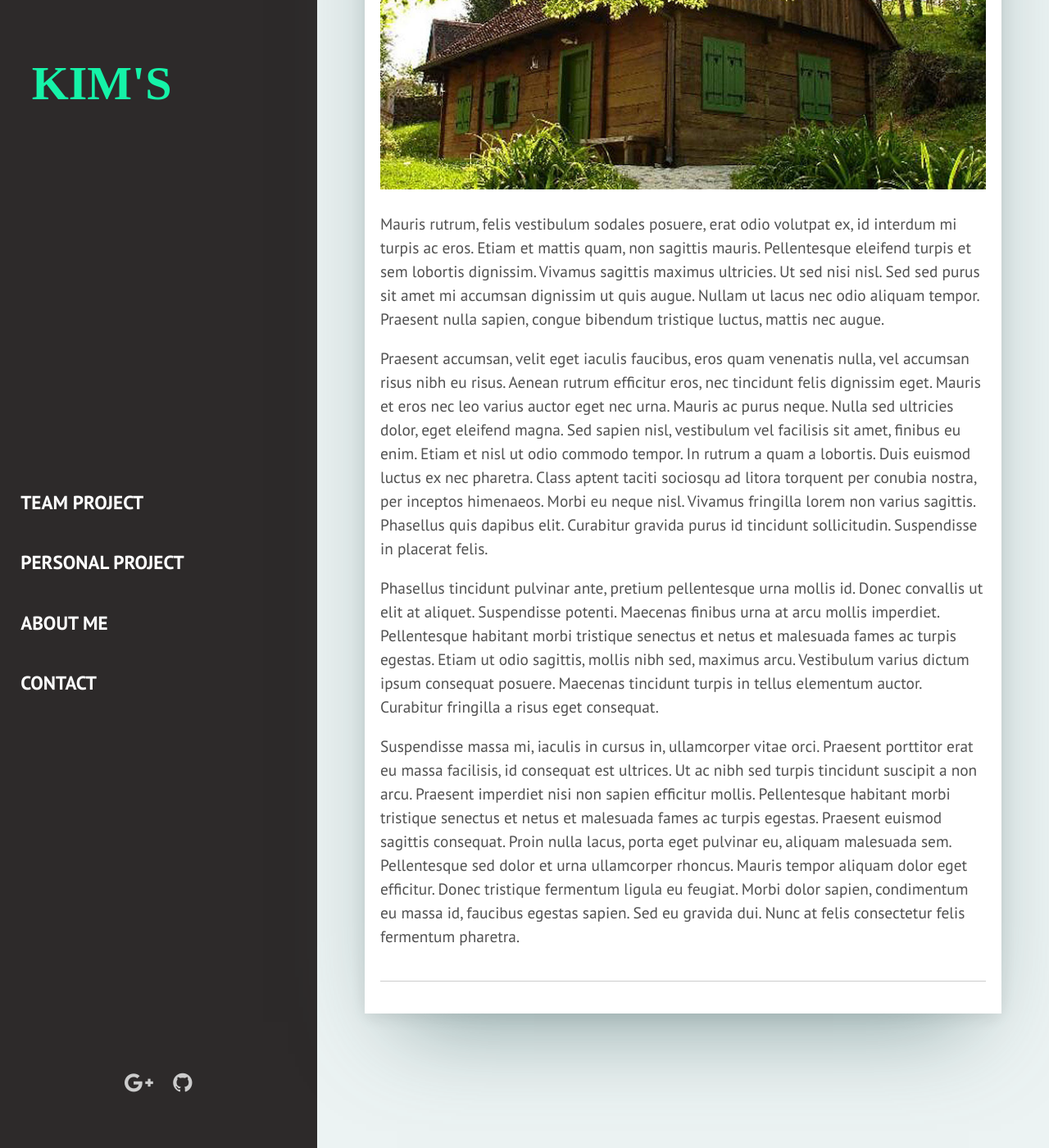
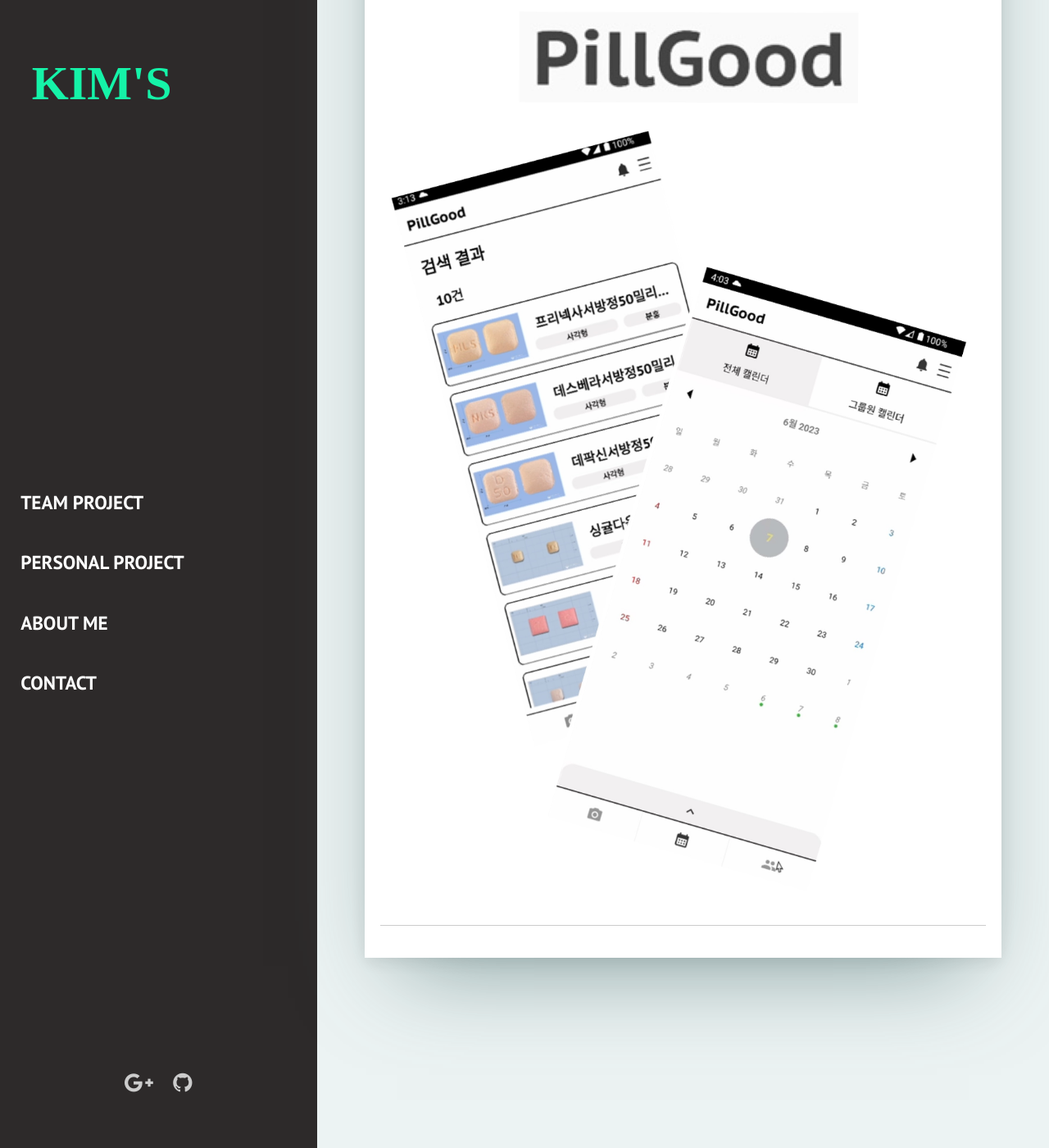
Before and after one commit to kimgusxo/kimgusxo.github.io, a Jekyll site: the page built from _posts/2017-03-29-the-white-house.markdown, in a window 1280 px wide and 1400 px high, scrolled down 307 px. Shown: the whole window at 82% size. Built offline with Jekyll 4.4.1, drawn with Linux system fonts in a browser that asks for light colours; some web fonts are replaced.

Commit message:
post correction

```diff
--- a/_posts/2017-03-29-the-white-house.markdown
+++ b/_posts/2017-03-29-the-white-house.markdown
@@ -1,15 +1,7 @@
 ---
 layout: post
 title:  "PillGood"
-img: wooden_house.jpg
+img: PillGood-thumbNail.jpg
 date:   2023-03-06 00:00:00 +0900
 description: OCR 기술을 활용한 처방전 기반 자동 복약관리 어플리케이션
 ---
-
-Mauris rutrum, felis vestibulum sodales posuere, erat odio volutpat ex, id interdum mi turpis ac eros. Etiam et mattis quam, non sagittis mauris. Pellentesque eleifend turpis et sem lobortis dignissim. Vivamus sagittis maximus ultricies. Ut sed nisi nisl. Sed sed purus sit amet mi accumsan dignissim ut quis augue. Nullam ut lacus nec odio aliquam tempor. Praesent nulla sapien, congue bibendum tristique luctus, mattis nec augue.
-
-Praesent accumsan, velit eget iaculis faucibus, eros quam venenatis nulla, vel accumsan risus nibh eu risus. Aenean rutrum efficitur eros, nec tincidunt felis dignissim eget. Mauris et eros nec leo varius auctor eget nec urna. Mauris ac purus neque. Nulla sed ultricies dolor, eget eleifend magna. Sed sapien nisl, vestibulum vel facilisis sit amet, finibus eu enim. Etiam et nisl ut odio commodo tempor. In rutrum a quam a lobortis. Duis euismod luctus ex nec pharetra. Class aptent taciti sociosqu ad litora torquent per conubia nostra, per inceptos himenaeos. Morbi eu neque nisl. Vivamus fringilla lorem non varius sagittis. Phasellus quis dapibus elit. Curabitur gravida purus id tincidunt sollicitudin. Suspendisse in placerat felis.
-
-Phasellus tincidunt pulvinar ante, pretium pellentesque urna mollis id. Donec convallis ut elit at aliquet. Suspendisse potenti. Maecenas finibus urna at arcu mollis imperdiet. Pellentesque habitant morbi tristique senectus et netus et malesuada fames ac turpis egestas. Etiam ut odio sagittis, mollis nibh sed, maximus arcu. Vestibulum varius dictum ipsum consequat posuere. Maecenas tincidunt turpis in tellus elementum auctor. Curabitur fringilla a risus eget consequat.
-
-Suspendisse massa mi, iaculis in cursus in, ullamcorper vitae orci. Praesent porttitor erat eu massa facilisis, id consequat est ultrices. Ut ac nibh sed turpis tincidunt suscipit a non arcu. Praesent imperdiet nisi non sapien efficitur mollis. Pellentesque habitant morbi tristique senectus et netus et malesuada fames ac turpis egestas. Praesent euismod sagittis consequat. Proin nulla lacus, porta eget pulvinar eu, aliquam malesuada sem. Pellentesque sed dolor et urna ullamcorper rhoncus. Mauris tempor aliquam dolor eget efficitur. Donec tristique fermentum ligula eu feugiat. Morbi dolor sapien, condimentum eu massa id, faucibus egestas sapien. Sed eu gravida dui. Nunc at felis consectetur felis fermentum pharetra.
```
Also changed, not shown: assets/img/PillGood-thumbNail.jpg (added).
